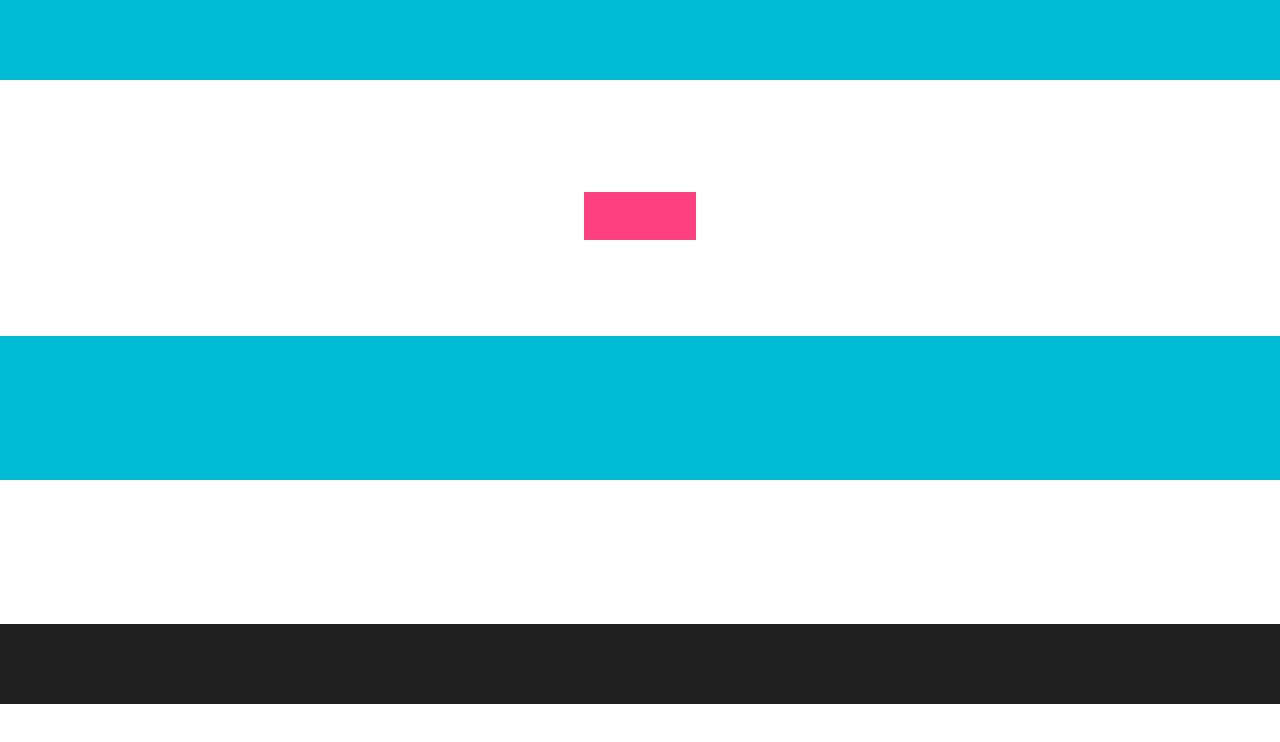
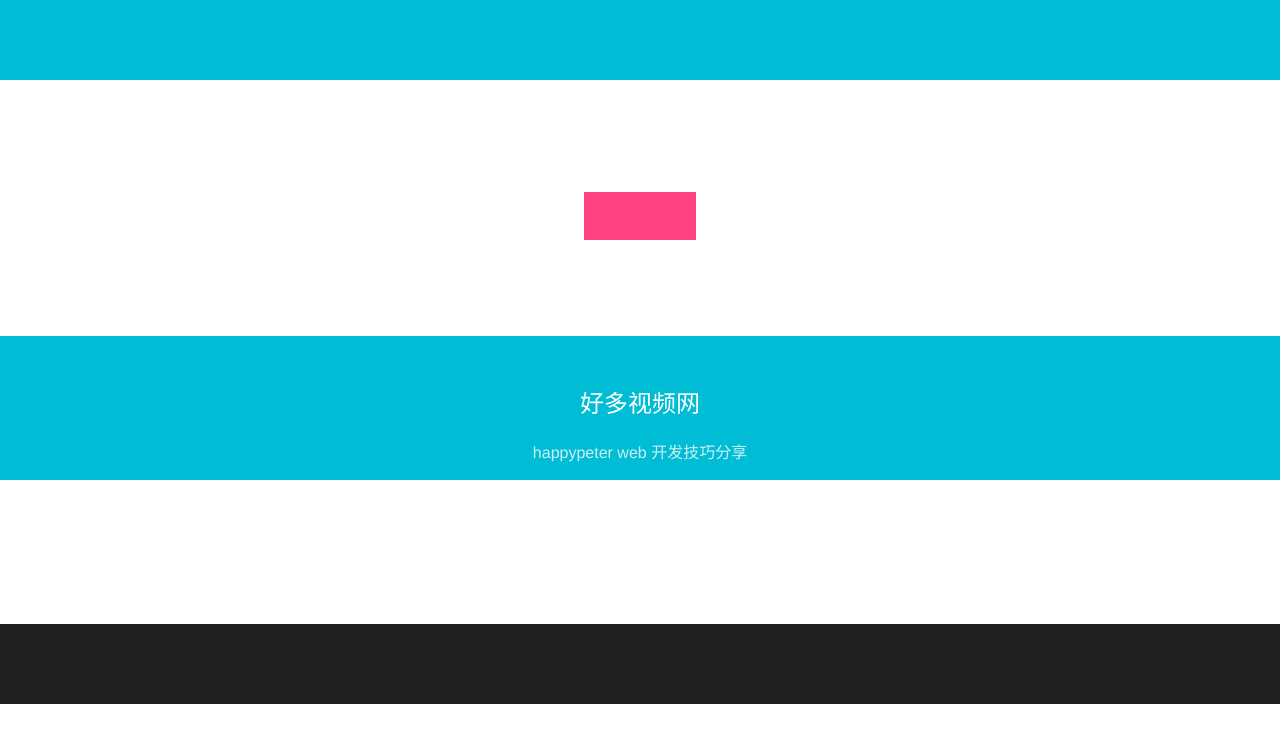
Before and after one commit to papertiger8848/papertiger8848.github.io, a website: page index.html in a window 1280 px wide. Drawn offline with Linux system fonts and the light colour scheme.

Commit message:
add clarify

```diff
--- a/index.html
+++ b/index.html
@@ -11,7 +11,10 @@
 <div class="action">
   <a href="#" class="action-button button"></a>
 </div>
-<div class="haoduo"></div>
+<div class="haoduo clearfix">
+  <h2>好多视频网</h2>
+  <p>happypeter web 开发技巧分享</p>
+</div>
 <div class="books"></div>
 <footer></footer>
 </body>
--- a/styles/_common.scss
+++ b/styles/_common.scss
@@ -11,6 +11,7 @@ $divider-color:        #B6B6B6;
 
 body {
   margin: 0;
+  font-family: "Helvetica Neue", "Segoe UI", Helvetica, Arial, "Hiragino Sans GB", "Microsoft YaHei", "WenQuanYi Micro Hei", sans-serif;
 }
 ul {
   margin: 0;
@@ -22,3 +23,12 @@ ul {
   height: 3em;
   display: block;
 }
+.clearfix:before,
+.clearfix:after
+{
+ content: "   ";
+ display: table;
+}
+.clearfix:after {
+  clear: both;
+}
--- a/styles/main.scss
+++ b/styles/main.scss
@@ -13,6 +13,18 @@ header {
 .haoduo {
   height: 9em;
   background-color: $primary-color;
+  h2 {
+    margin-top: 2em;
+    color: $primary-color-text;
+    text-align: center;
+    font-weight: normal;
+  }
+  p {
+    color: $primary-color-text;
+    opacity: 0.8;
+    text-align: center;
+    font-weight: normal;
+  }
 }
 .books {
   height: 9em;
```
Also changed, not shown: css/main.css.
